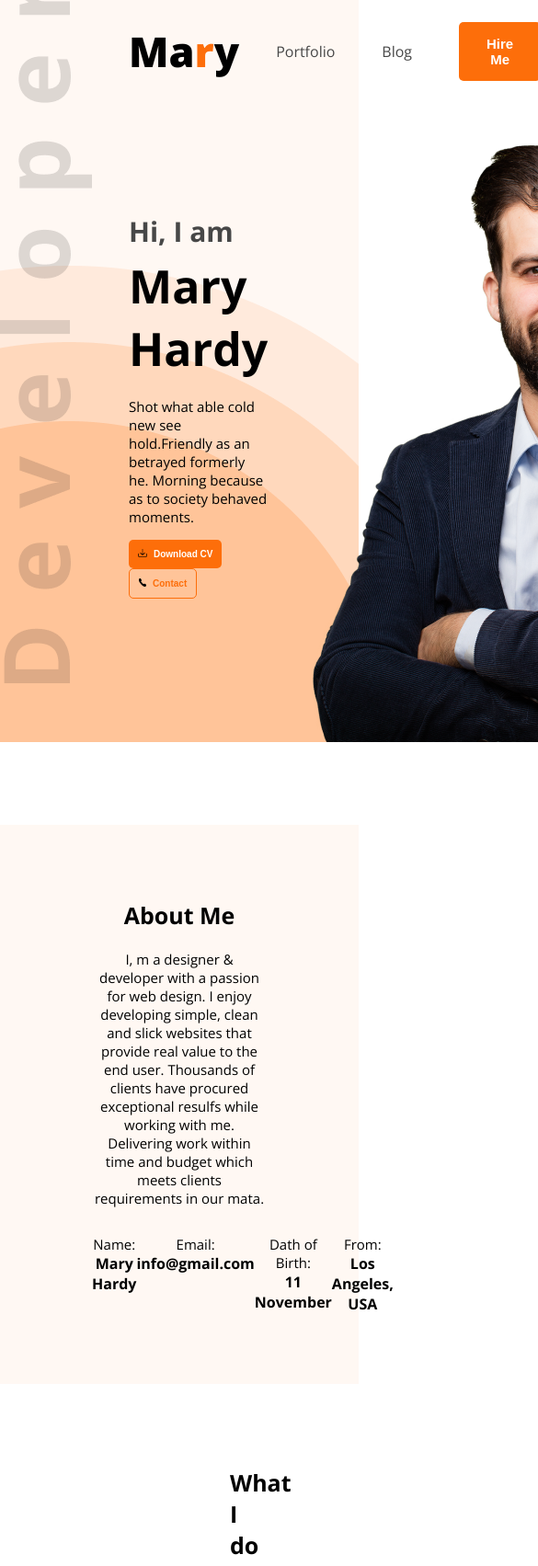
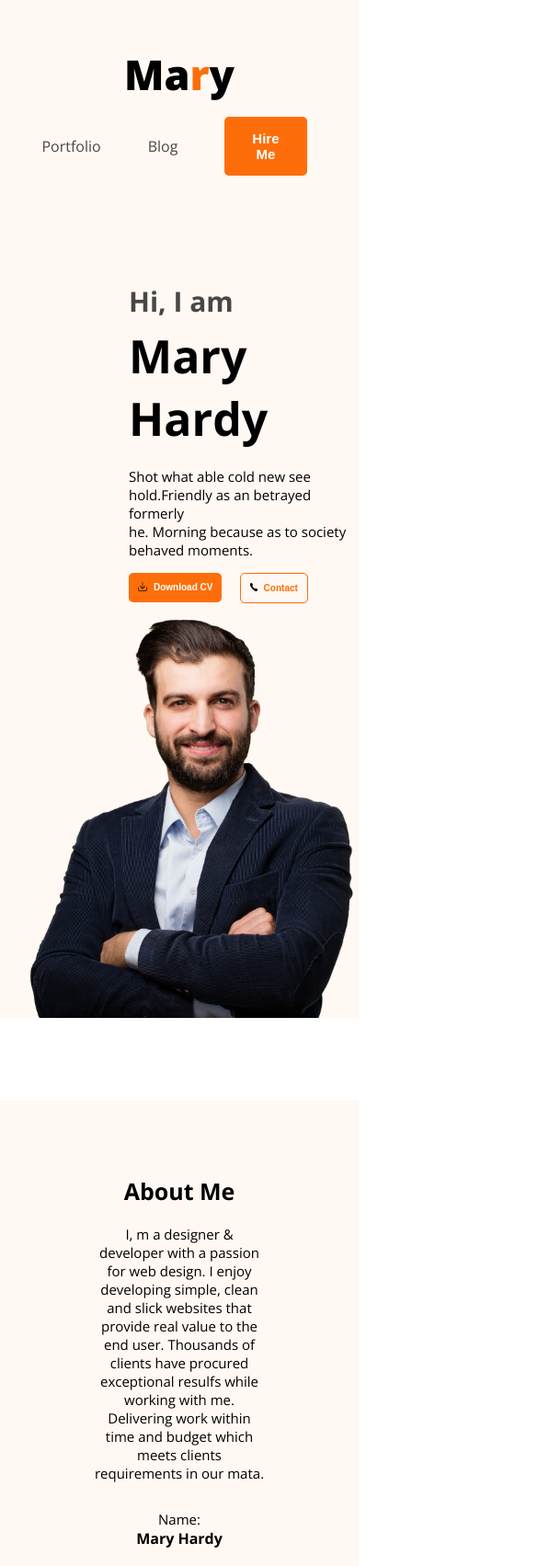
Before and after one commit to imran-sikder/Alhamdulillah-my-first-project, a plain HTML site: page Index.html in a window 390 px wide. Shown: the top 1703 px of the page at 92% size, 585 px wide, since content can reach past the window. Drawn offline with nearby package versions, Linux system fonts and the light colour scheme; a web font is replaced by a local one.

Commit message:
last edit

```diff
--- a/Style/style.css
+++ b/Style/style.css
@@ -257,4 +257,30 @@ margin-bottom: 16px;
     flex-direction: column;
     margin: 0 auto;
    }
+ .foot{
+   padding: 20px;
+ }
+ .tech{
+    width: 100%;
+    margin: 0 auto;
+    max-width: 300px;
+ }
+ .abba{
+    flex-direction: column;
+ }
+.header{
+    background-image: none;
 }
+.head-parent{
+    flex-direction: column;
+}
+.hardy{
+    width: 100%;
+}
+nav{
+    flex-direction: column;
+}
+.nav_title{
+    margin: 70px 30px auto;
+}
+}
```
